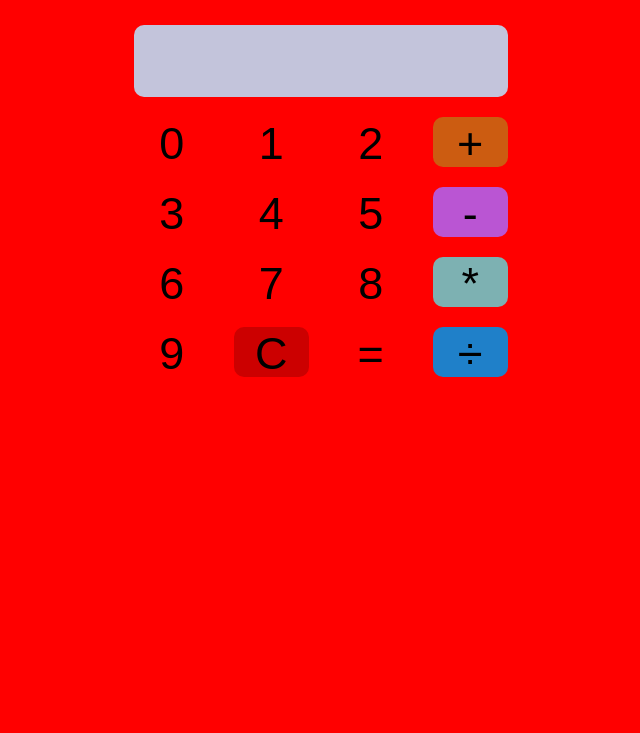
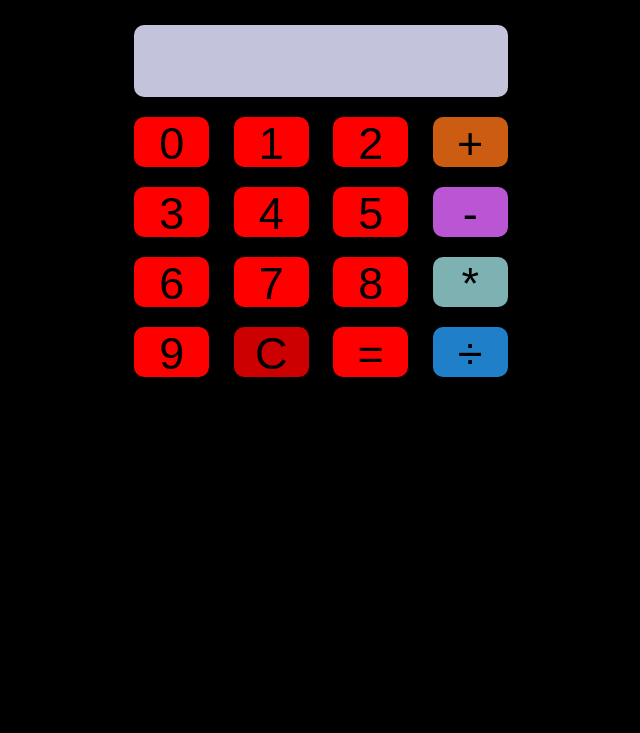
Before and after one commit to damceee/Calculator-Template-HTML-and-CSS-, a plain HTML site: page index.html in a window 1280 px wide. Shown: the part 97-830 px from the top of the page, without its empty margins (319-959 px from the left). Drawn offline with Linux system fonts and the light colour scheme.

Commit message:
Update style.css

```diff
--- a/style.css
+++ b/style.css
@@ -1,7 +1,7 @@
 body{
     margin: 0px;
     padding: 0px;
-    background-color: red;
+    background-color: #000000;
     color: #c3c4db;
     text-align: center;
     background-position: center;
```
